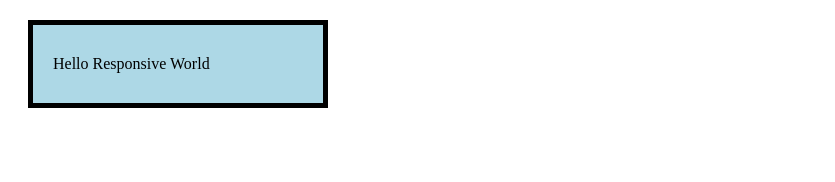
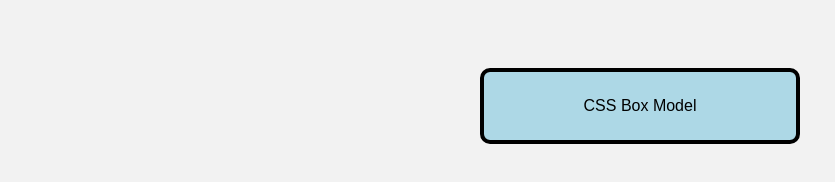
Before and after one commit to smitabarua737/webproject, a plain HTML site: page css-box.html in a window 1280 px wide. Shown: the whole page, without its empty margins (0-835 px from the left). Drawn offline with Linux system fonts and the light colour scheme.

Commit message:
Update Module 2 CSS files

```diff
--- a/css-box.html
+++ b/css-box.html
@@ -4,27 +4,40 @@
 <head>
   <meta charset="UTF-8">
   <meta name="viewport" content="width=device-width, initial-scale=1.0">
-  <title>Document</title>
+  <title>CSS Box Model</title>
 
   <style>
     * {
       box-sizing: border-box;
     }
 
+    body{
+      font-family: Arial,
+      sans-serif;
+       background: #f2f2f2;
+       padding: 30px;
+    }
+
     .box {
-      width: 300px;
-      padding: 30px 20px;
-      border: 5px solid black;
-      margin: 20px;
+      width: 320px;
+      padding: 25px;
+      border: 4px solid black;
+      margin: 30px auto;
       background: lightblue;
+     text-align: center;
+      border-radius: 10px;
     }
+   .box:hover
+    {
+      background: skyblue;
+     }
   </style>
 
 </head>
 
 <body>
 
-  <div class="box">Hello Responsive World</div>
+  <div class="box">CSS Box Model</div>
 
 </body>
 
```
